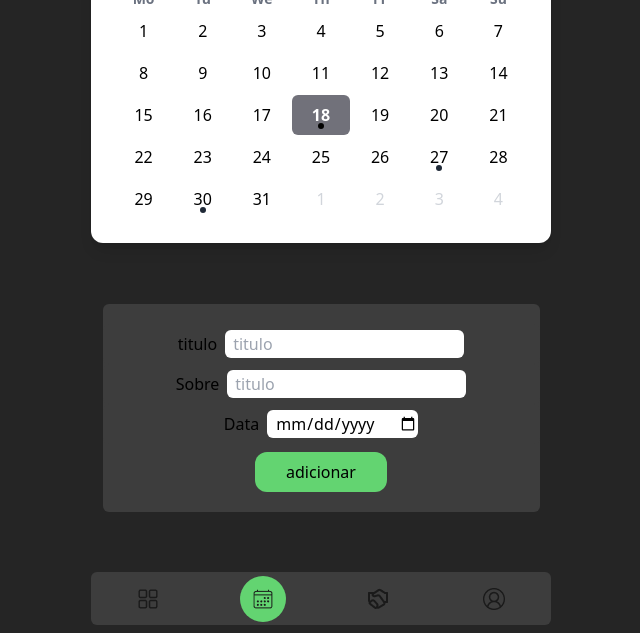
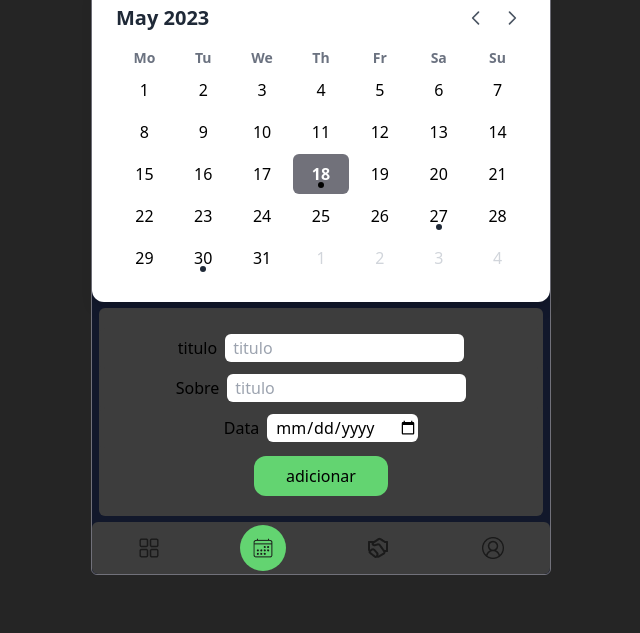
Before and after one commit to VictorMtsx/Fintech, a plain HTML site: page index.html in a window 1280 px wide. Shown: the part 167-800 px from the top of the page, without its empty margins (319-959 px from the left). Drawn offline with nearby package versions, Linux system fonts and the light colour scheme.

Commit message:
fazendo alterações de cores

```diff
--- a/index.html
+++ b/index.html
@@ -9,6 +9,8 @@
 </head>
 
 <body class="bg-[#252525] text-black w-screen h-screen flex flex-col justify-center items-center">
+    <div
+        class="bg-[#12182B] flex flex-col justify-around items-center border border-zinc-500 w-[460px] h-auto rounded-md">
         <header class="w-full h-16 flex justify-center items-center mt-4">
             <section class="pb-2">
                 <img src="assets/mtsx-logo.png" alt="">
@@ -23,14 +25,16 @@
                             class="p-1 rounded-md hover:bg-gray-100 focus:outline-none focus:ring-2 focus:ring-offset-2 focus:ring-zinc-500">
                             <svg xmlns="http://www.w3.org/2000/svg" class="h-5 w-5 text-gray-600" fill="none"
                                 viewBox="0 0 24 24" stroke="currentColor">
-                            <path stroke-linecap="round" stroke-linejoin="round" stroke-width="2" d="M15 19l-7-7 7-7" />
+                                <path stroke-linecap="round" stroke-linejoin="round" stroke-width="2"
+                                    d="M15 19l-7-7 7-7" />
                             </svg>
                         </button>
                         <button aria-label="Next month"
                             class="p-1 rounded-md hover:bg-gray-100 focus:outline-none focus:ring-2 focus:ring-offset-2 focus:ring-zinc-500">
                             <svg xmlns="http://www.w3.org/2000/svg" class="h-5 w-5 text-gray-600" fill="none"
                                 viewBox="0 0 24 24" stroke="currentColor">
-                            <path stroke-linecap="round" stroke-linejoin="round" stroke-width="2" d="M9 5l7 7-7 7" />
+                                <path stroke-linecap="round" stroke-linejoin="round" stroke-width="2"
+                                    d="M9 5l7 7-7 7" />
                             </svg>
                         </button>
                     </div>
@@ -142,9 +146,10 @@
 
             </section>
             <section class="w-full max-w-[460px] h-full flex flex-col justify-center items-center">
-            <div class="w-[95%] h-52 flex flex-col justify-center items-center bg-[#3d3d3d] rounded-md gap-2">
+                <div class="w-[97%] h-52 flex flex-col justify-center items-center bg-[#3d3d3d] rounded-md gap-2">
                     <div class="h-auto w-full flex flex-col justify-center items">
-                    <div class="h-10  w-full p-2 w-auto bg-[#3d3d3d] flex justify-center items-center gap-2 rounded-md">
+                        <div
+                            class="h-10  w-full p-2 w-auto bg-[#3d3d3d] flex justify-center items-center gap-2 rounded-md">
                             <label for="">titulo</label>
                             <input class="h-7 rounded-md pl-2" placeholder="titulo" type="text">
                         </div>
@@ -158,14 +163,14 @@
                         </div>
 
                     </div>
-                <button class="w-[30%] h-10 bg-[#63D471] rounded-xl" type="button">
+                    <button class="w-[30%] h-10 bg-[#63D471] hover:bg-[#4CAF50] rounded-xl" type="button">
                         <p class="text-black">adicionar</p>
                     </button>
 
                 </div>
             </section>
         </main>
-    <footer class="h-16 w-full max-w-[460px] rounded-md mb-2 bg-[#3d3d3d] flex justify-around items-center">
+        <footer class="h-16 w-full max-w-[460px] rounded-md bg-[#3d3d3d] flex justify-around items-center">
             <div class="hover:bg-[#63D471] p-3 rounded-full shadow-2xs"><img src="./assets/radix-icons_dashboard.png"
                     alt=""></div>
             <div class="bg-[#63D471] p-3 rounded-full shadow-2xs"><img src="./assets/famicons_calendar.png" alt="">
@@ -175,6 +180,7 @@
             <div class="hover:bg-[#63D471] p-3 rounded-full shadow-2xs"><img src="./assets/favicons-profile.png" alt="">
             </div>
         </footer>
+    </div>
 </body>
 
 </html>
```
Also changed, not shown: package.json (deleted, +0 -11 lines), 1 other file. Lines whose indentation alone changed are shown as unchanged.
